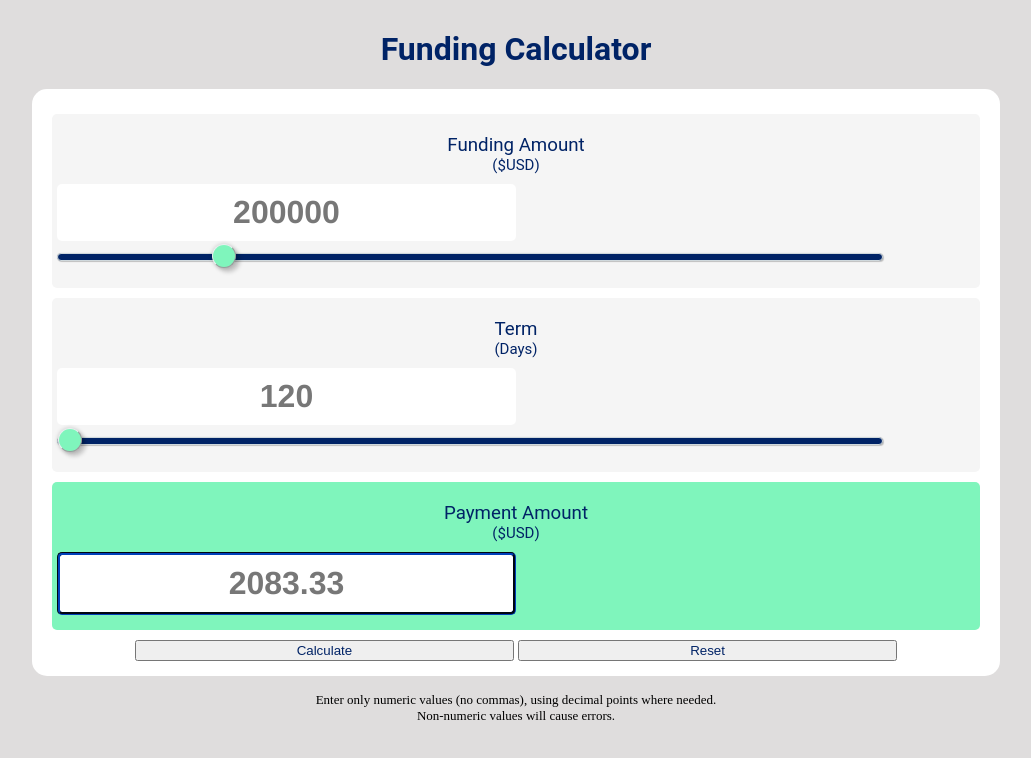
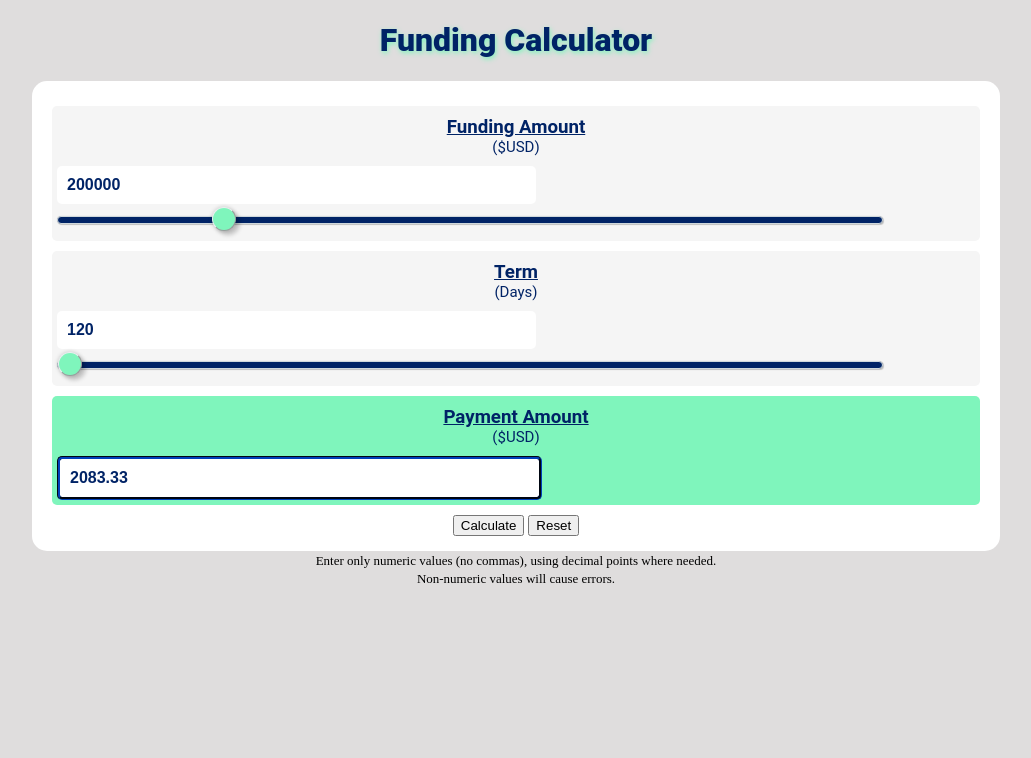
Before and after one commit to thelovesmith/Funding-Calculator-, a plain HTML site: page index.html in a window 1280 px wide. Both pictures are taken after a click on the button "Calculate". Shown: the whole page, without its empty margins (124-1155 px from the left). Drawn offline with Linux system fonts and the light colour scheme.

Commit message:
Revert "4wrdprss"

```diff
--- a/index.html
+++ b/index.html
@@ -1,9 +1,14 @@
+<!DOCTYPE html>
+<html lang="en">
 
-
-
-
+<head>
+  <meta charset="UTF-8">
+  <meta name="viewport" content="width=device-width, initial-scale=1.0">
+  <meta http-equiv="X-UA-Compatible" content="ie=edge">
+  <title>Document</title>
+</head>
 <style>
-   :root {
+  :root {
     --parblue: #002366;
     --pargreen: #7ff5bc;
     --parwhite: #ffffff;
@@ -11,6 +16,7 @@
 
   body {
     background: rgb(223, 221, 221);
+
   }
 
   form {
@@ -19,21 +25,19 @@
     font-family: "Catamaran", "roboto";
   }
 
-
   h1#head {
     text-align: center;
     color: var(--parblue);
-    /* text-shadow: var(--pargreen) 1px 2px 5px; */
-    font-weight: 700;
-    margin-top: 30px !important;
+    text-shadow: var(--pargreen) 1px 2px 5px;
+    font-weight: 900;
     font-family: "Catamaran", "roboto";
   }
 
-  section h3 {
-    padding-bottom: 0px  !important;
-    margin-bottom: 0px  !important;
-    margin-top: 5px  !important;
-    font-weight: 400  !important;
+  h3 {
+    padding-bottom: 0px;
+    margin-bottom: 0px;
+    margin-top: 5px;
+    text-decoration: underline;
   }
 
   #fundcalc {
@@ -53,14 +57,10 @@
   .sections {
     background: whitesmoke;
     border-radius: 5px;
-    padding: 15px 5px;
+    padding: 5px;
 
   }
 
-  .calcbtn{
-      color: var(--parblue) !important;
-      width: 40% !important;
-  }
   #paymentsection {
     background: var(--pargreen);
   }
@@ -69,11 +69,9 @@
     padding: 10px;
     border: none;
     border-radius: 5px;
-    font-size: 2em;
+    font-size: 1em;
     font-weight: 600;
-    text-align: center;
-    font-family: "Helvetica", "Arial", "sans-serif";
-    color: #777 !important;
+    color: var(--parblue)
   }
   input[type=text]:disabled {
     background: var(--parwhite);
@@ -260,6 +258,16 @@
           <input id="term" type=text name=days size=5 value='120'>
           <input class="scrollterm" type=range name=scrolldays size=10 value='120' min="120" step="1" max="356">
         </section>
+
+
+
+
+        <!-- Interest Rate is fixed and should not be visible to the user, if you want to change it dynamically please uncomment below code and referece the element in the JavaScript variable "intr" below -->
+        <!-- <tr>
+          <td bgcolor="#eeeee"> Rate (%)</td>
+          <td bgcolor="#aaeeaa" align=right><input type=text name=rate size=10 value="1.25" ></td>
+        </tr> -->
+
         <section class="sections" id="paymentsection">
           <h3>Payment Amount
 
@@ -281,43 +289,44 @@
 
   <script language="JavaScript">
 
-
+    //slider inputs for funding and term
     var fundInputs = document.querySelectorAll('.scrollfund');
     var termInputs = document.querySelectorAll('.scrollterm');
 
-
-    var fundVisual = document.getElementById('princFund');
+    //text input for funding or term
+    var fundVisual = document.getElementById('princFund');  //funding amount that teh user sees
     var termVisual = document.getElementById('term');
 
-
+    //function for updating fund amt via slider input
     function handleFundUpdate() {
       fundVisual.setAttribute('value', this.value);
       console.log(this.value, this.name, 'here is the value');
     }
 
-
+    //function for updating term length via slider input
     function handleTermUpdate() {
       termVisual.setAttribute('value', this.value);
       console.log(this.value, this.name, 'here is the value');
     }
 
-
+    //eventListeners for the term and funding inputs
     fundInputs.forEach(input => input.addEventListener('change', handleFundUpdate));
     termInputs.forEach(input => input.addEventListener('change', handleTermUpdate));
-
+    // fundInputs.forEach(input => input.addEventListener('mouseover', handleUpdate));
 
     function showpay() {
       if ((document.calc.funding.value == null || document.calc.funding.value.length == 0) ||
         (document.calc.days.value == null || document.calc.days.value.length == 0)
-
+        // ||
+        // (document.calc.rate.value == null || document.calc.rate.value.length == 0)
       ) {
         document.calc.pay.value = "Incomplete data";
       }
       else {
-        var princ = document.calc.funding.value;
-        var term = document.calc.days.value;
-        var intr = 1.25;
-        var rtr = princ * intr;
+        var princ = document.calc.funding.value; // principle funding amount
+        var term = document.calc.days.value; //Term in days
+        var intr = 1.25; //Interest RATE FIXED
+        var rtr = princ * intr;// Repayment Track Record
         const calculatedPayment = rtr / term;
         const feePortion = calculatedPayment * (1 - (1 / intr));
         const princPortion = calculatedPayment - feePortion;
@@ -328,9 +337,9 @@
           console.log(intr, 'Fixed Rate')
         }
       }
-
+      // payment = principle * monthly interest/(1 - (1/(1+MonthlyInterest)*Months))
     }
-
+        //
   </script>
 </body>
 
```
